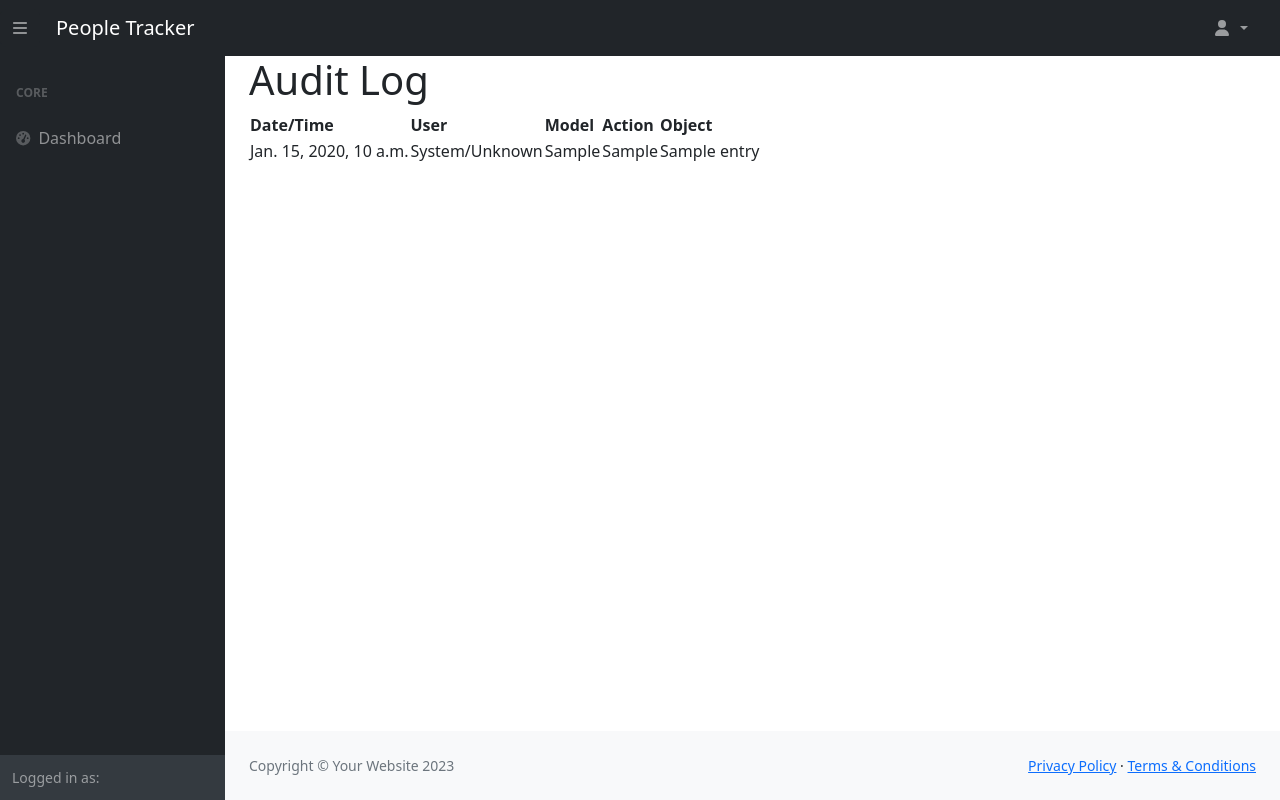
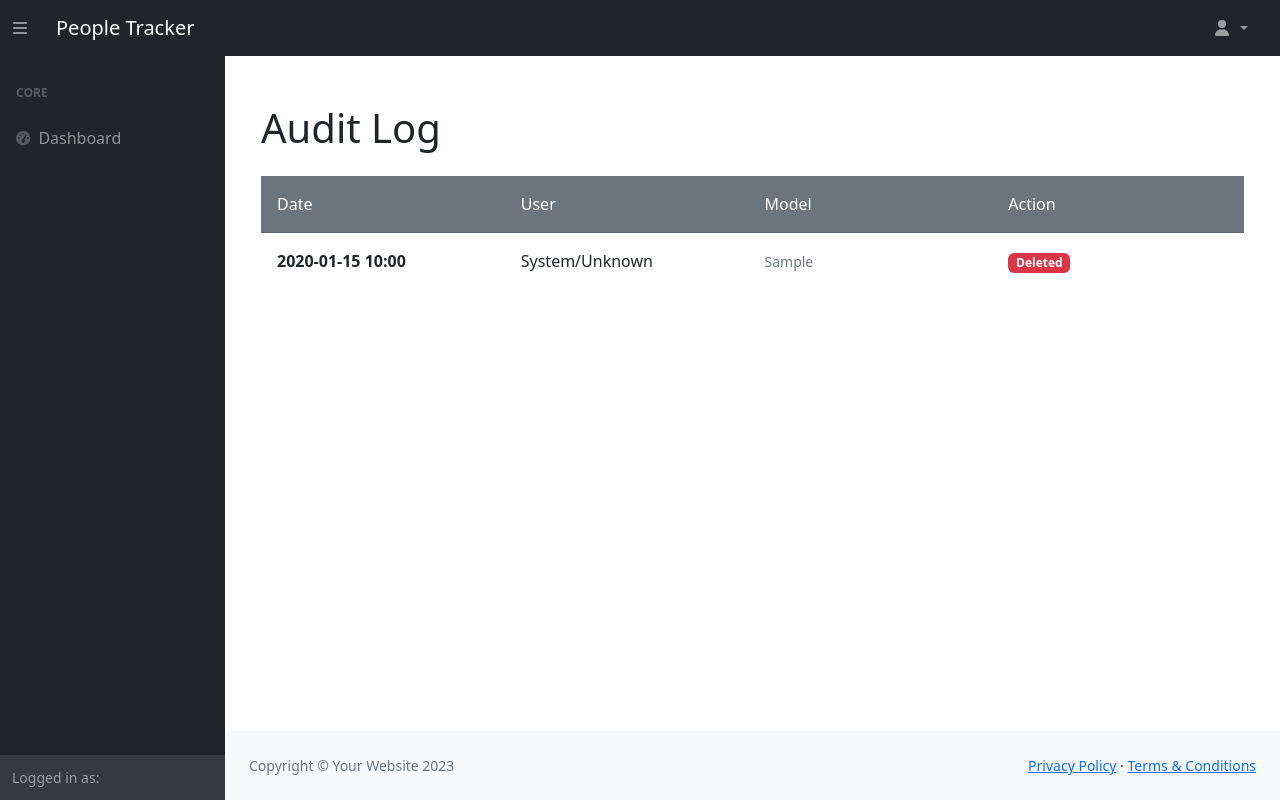
Before and after one commit to itjosephk2/team_tracker, a Django app: template security/templates/security/audit_log.html in a window 1280 px wide. Run offline with Django 4.2, Linux system fonts and the light colour scheme; the template is opened without the code that fills it: most values are stand-ins (such as "Sample title", 1, 10 or a date in 2020); some libraries are stand-ins or nearby versions.

Commit message:
feat: audit feature list

```diff
--- a/security/templates/security/audit_log.html
+++ b/security/templates/security/audit_log.html
@@ -1,31 +1,47 @@
 {% extends 'dashboard/base.html' %}
+
 {% block content %}
-<h1>Audit Log</h1>
+<div class="container mt-5">
+    <h1 class="mb-4">Audit Log</h1>
 
-<table>
-    <thead>
-        <tr>
-            <th>Date/Time</th>
-            <th>User</th>
-            <th>Model</th>
-            <th>Action</th>
-            <th>Object</th>
-        </tr>
-    </thead>
-    <tbody>
+    <ul class="list-group list-group-flush">
+        <!-- Header Row -->
+        <li class="list-group-item bg-secondary text-white py-3">
+            <div class="row">
+                <div class="col-md-3">Date</div>
+                <div class="col-md-3">User</div>
+                <div class="col-md-3">Model</div>
+                <div class="col-md-3">Action</div>
+            </div>
+        </li>
         {% for entry in audit_entries %}
-            <tr>
-                <td>{{ entry.history_date }}</td>
-                <td>{{ entry.history_user|default:"System/Unknown" }}</td>
-                <td>{{ entry.instance_type }}</td>
-                <td>{{ entry.get_history_type_display }}</td>
-                <td>{{ entry }}</td>
-            </tr>
+            <li class="list-group-item py-3">
+                <div class="row">
+                    <div class="col-md-3">
+                        <strong class="fs-6">{{ entry.history_date|date:"Y-m-d H:i" }}</strong>
+                    </div>
+                    <div class="col-md-3">
+                        {{ entry.history_user|default:"System/Unknown" }}
+                    </div>
+                    <div class="col-md-3">
+                        <span class="text-muted small">{{ entry.instance_type }}</span>
+                    </div>
+                    <div class="col-md-3">
+                        {% if entry.history_type == "+" %}
+                            <span class="badge bg-success">Created</span>
+                        {% elif entry.history_type == "~" %}
+                            <span class="badge bg-warning">Updated</span>
+                        {% else %}
+                            <span class="badge bg-danger">Deleted</span>
+                        {% endif %}
+                    </div>
+                </div>
+            </li>
         {% empty %}
-            <tr>
-                <td colspan="5">No audit entries found.</td>
-            </tr>
+            <li class="list-group-item py-3 text-center text-muted">
+                No audit log entries available.
+            </li>
         {% endfor %}
-    </tbody>
-</table>
+    </ul>
+</div>
 {% endblock %}
```
